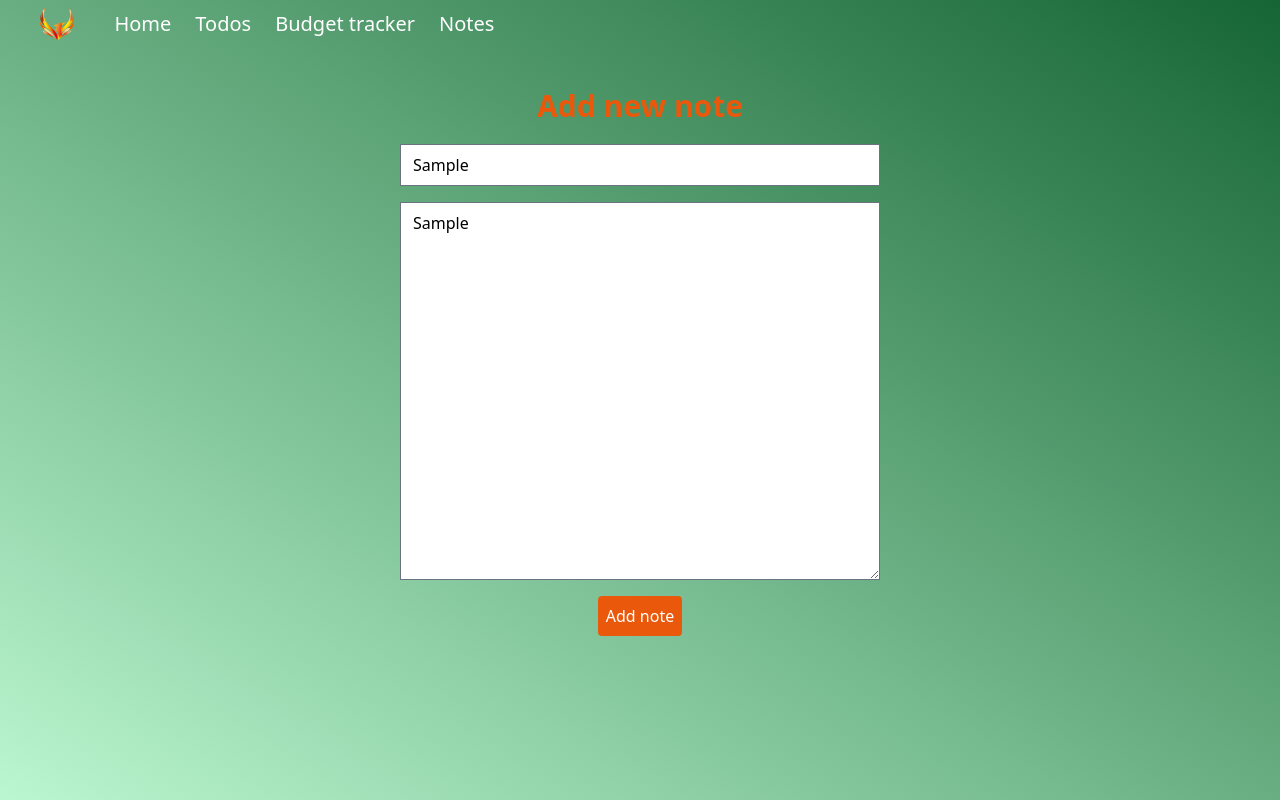
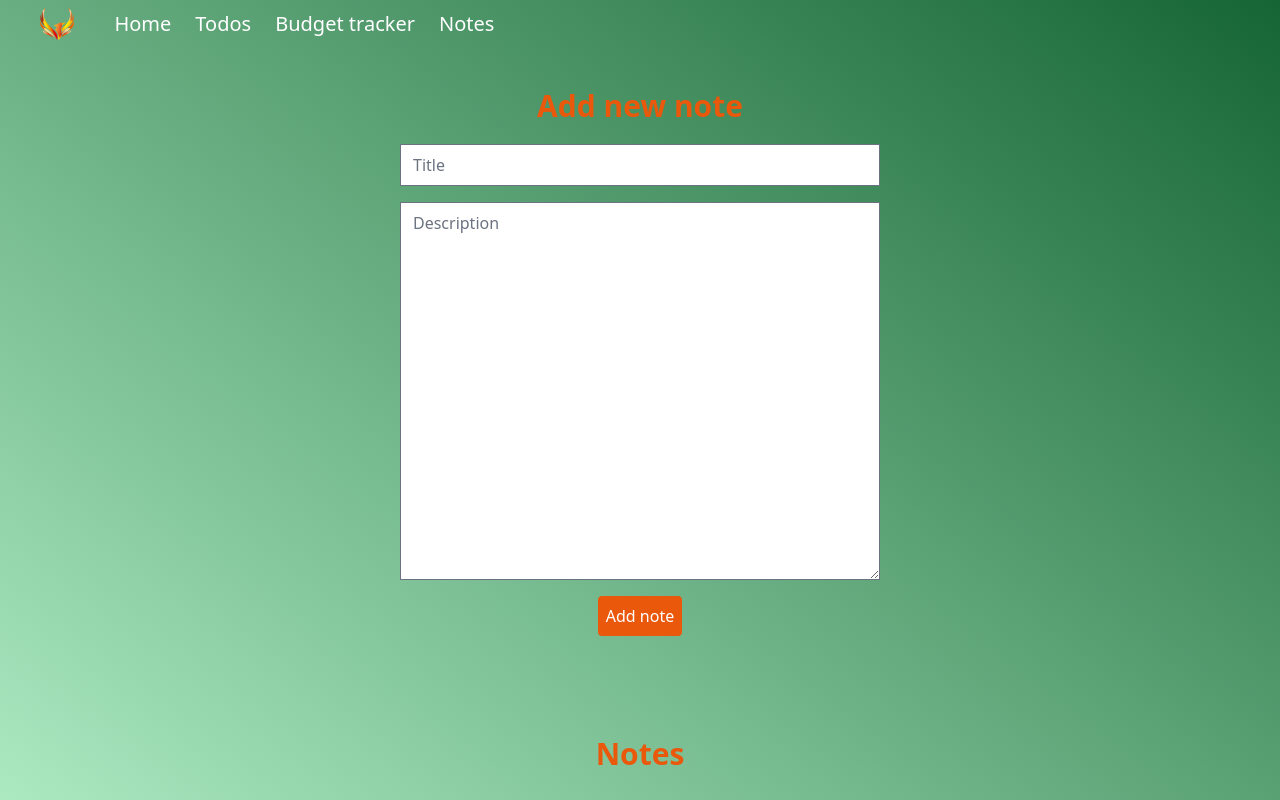
Before and after one commit to EidHachem/Todo-list-TypeScript, a React (Create React App) app: page /notes in a window 1280 px wide. Both pictures are taken after typing "Sample", "Sample" into the empty fields and a click on the button "Add note". Shown: the top 800 px of the page. Built offline with nearby package versions, Linux system fonts and the light colour scheme.

Commit message:
Display all notes

```diff
--- a/src/components/Notes/AddNewNote.tsx
+++ b/src/components/Notes/AddNewNote.tsx
@@ -7,7 +7,11 @@ const AddNewNote: React.FC<{ createNote: (title: string, content: string) => voi
     e.preventDefault();
     const enteredTitle = titleRef.current!.value;
     const enteredContent = contentRef.current!.value;
-    props.createNote(enteredTitle, enteredContent);
+    if (enteredTitle.trim().length !== 0 && enteredContent.trim().length !== 0) {
+      props.createNote(enteredTitle, enteredContent);
+      titleRef.current!.value = '';
+      contentRef.current!.value = '';
+    }
   };
   return (
     <div className="mx-auto max-w-[50%]">
--- /dev/null
+++ b/src/components/Notes/DisplayNotes.tsx
@@ -0,0 +1,20 @@
+import React from 'react';
+import Note from './Note';
+
+const DisplayNotes: React.FC<{ notes: Note[] }> = (props) => {
+  return (
+    <div className="mx-auto max-w-[80%] pb-10">
+      <h1 className="text-orange-600 text-3xl font-bold text-center py-5 mt-20 mb-10">Notes</h1>
+      <div className="grid grid-cols-2 gap-y-10 place-items-center">
+        {props.notes.map((note) => (
+          <div key={note.id} className="w-[30em]">
+            <h1 className="text-2xl font-bold text-amber-800 py-3">{note.title}</h1>
+            <p className="text-lg text-gray-900 py-3">{note.content}</p>
+          </div>
+        ))}
+      </div>
+    </div>
+  );
+};
+
+export default DisplayNotes;
--- a/src/components/Notes/Notes.tsx
+++ b/src/components/Notes/Notes.tsx
@@ -2,19 +2,25 @@ import React from 'react';
 import AddNewNote from './AddNewNote';
 import Note from './Note';
 import { v4 as uuidv4 } from 'uuid';
+import DisplayNotes from './DisplayNotes';
 
 const Notes: React.FC = () => {
+  const notes = JSON.parse(localStorage.getItem('notes') || '[]');
+  const [notesList, setNotesList] = React.useState<Note[]>(notes);
   const createNoteHandler = (title: string, content: string) => {
     if (title.trim().length !== 0 && content.trim().length !== 0) {
       const id = uuidv4();
       const note = new Note(id, title, content);
-      console.log(note);
-      console.log(note.createdAt);
+      setNotesList((prevNotes) => {
+        return [...prevNotes, note];
+      });
+      localStorage.setItem('notes', JSON.stringify([...notesList, note]));
     }
   };
   return (
     <div>
       <AddNewNote createNote={createNoteHandler} />
+      <DisplayNotes notes={notesList} />
     </div>
   );
 };
```
